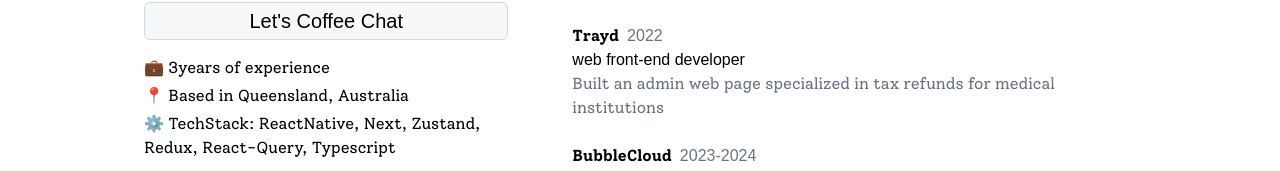
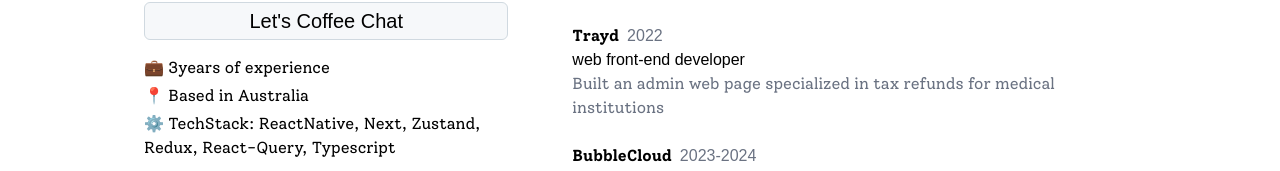
Before and after one commit to letsgojieun/letsgojieun.dev, a Next.js app: page /about in a window 1280 px wide. Shown: the part 391-562 px from the top of the page. Built offline with nearby package versions, Linux system fonts and the light colour scheme; a web font is replaced by a local one.

Commit message:
:memo: docs: update location text on About page

```diff
--- a/src/data/about.ts
+++ b/src/data/about.ts
@@ -10,7 +10,7 @@
   ],
   aboutInfo: [
     "💼 3years of experience",
-    "📍 Based in Queensland, Australia",
+    "📍 Based in Australia",
     "⚙️ TechStack: ReactNative, Next, Zustand, Redux, React-Query, Typescript",
   ],
 };
```
